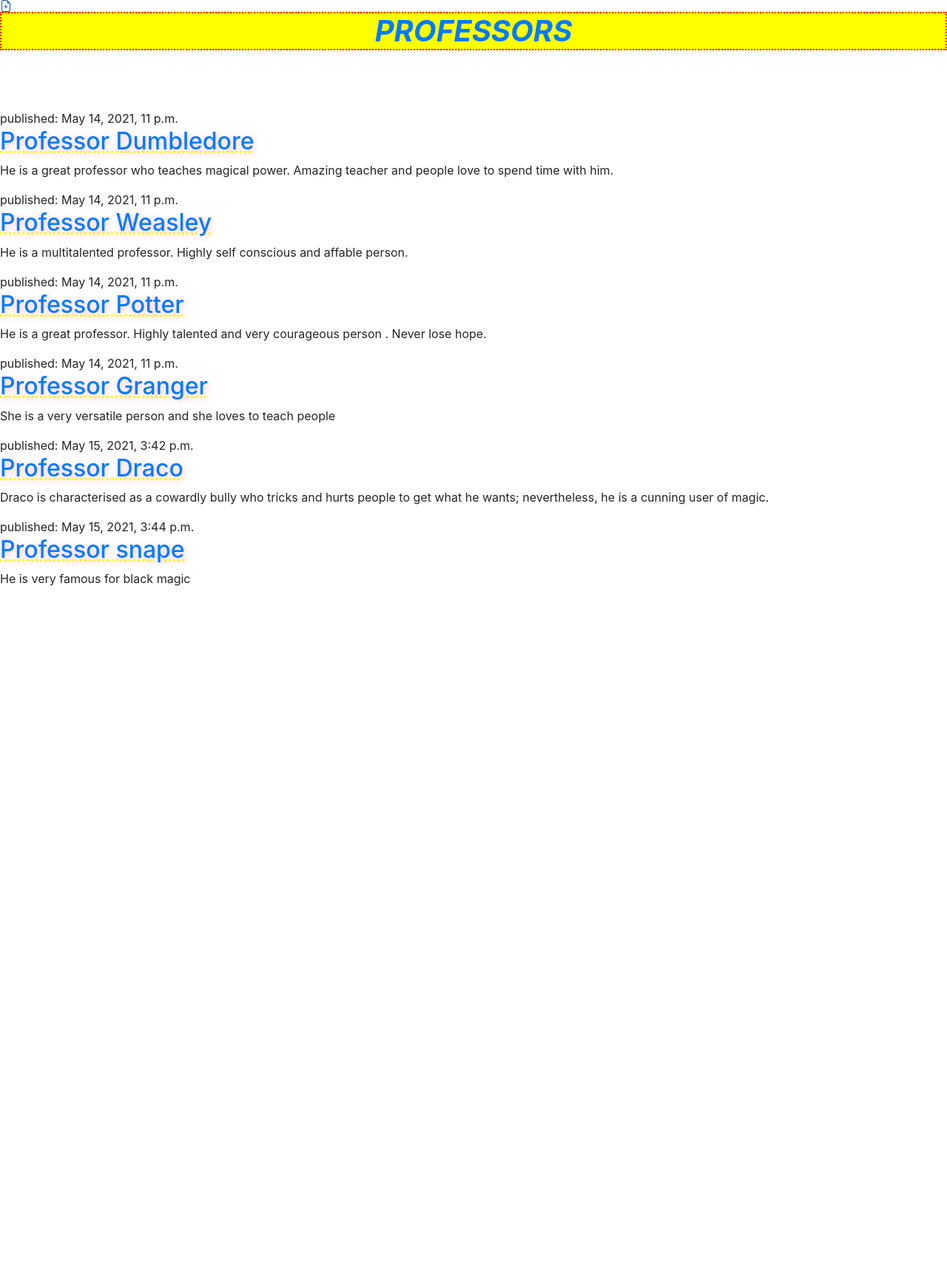
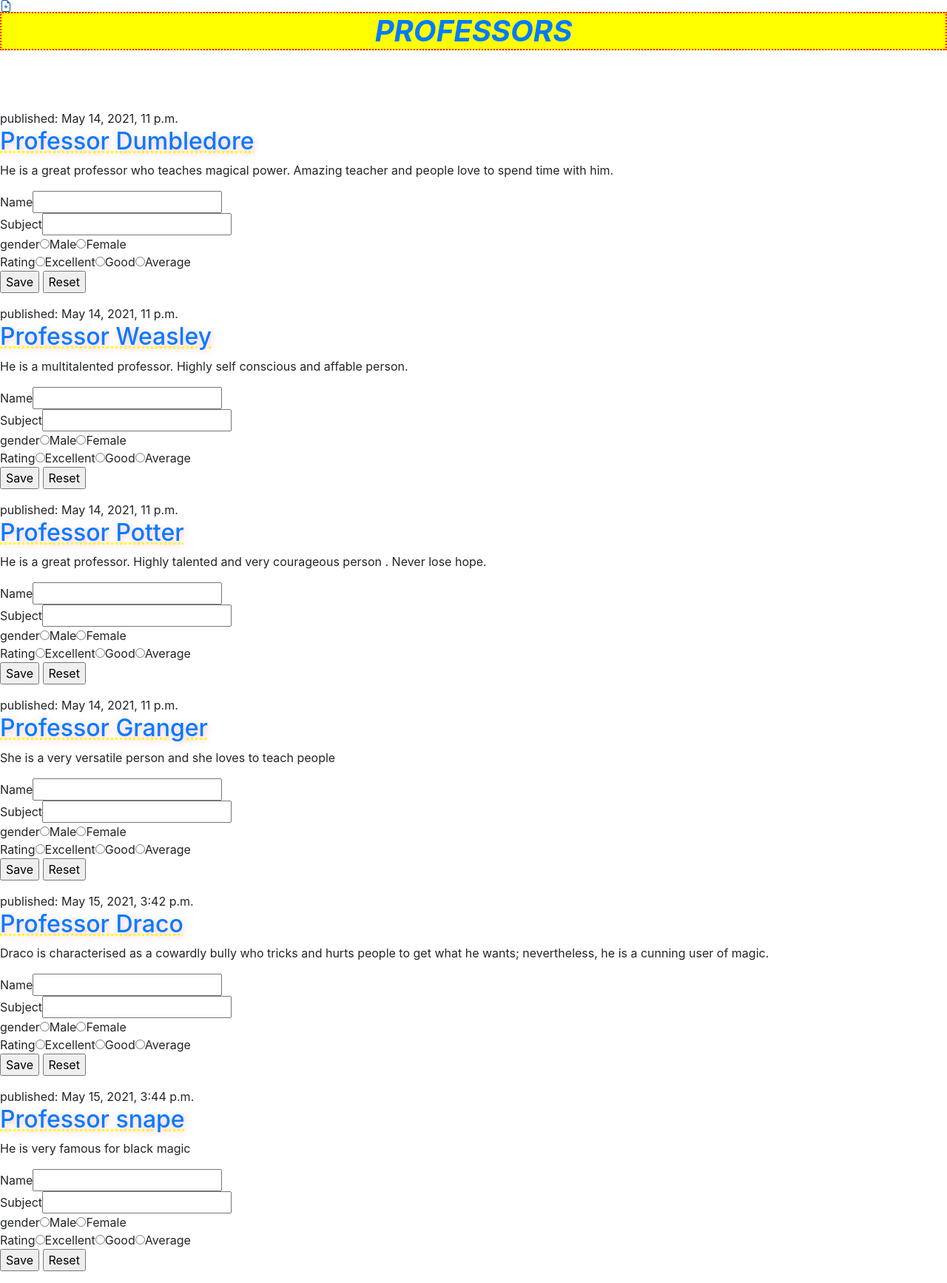
Before and after one commit to palak0659/my-blog, a Django app: page / in a window 1280 px wide. Shown: the whole page at 74% size. Before the commit the page ends 792 px from the top, so only its background shows below. Run offline with Django 3.2, Linux system fonts and the light colour scheme; data comes from the database, SQL or seed files in the repository.

Commit message:
Update presentation.html

```diff
--- a/blog/templates/blog/presentation.html
+++ b/blog/templates/blog/presentation.html
@@ -6,6 +6,18 @@
         <time>published: {{ post.published_date }}</time>
         <h2><a href="{% url 'post_detail' pk=post.pk %}">{{ post.title }}</a></h2>
         <p>{{ post.text|linebreaksbr }}</p>
+        <form action =""method ="post">
+<lable\>Name</lable><input type="text" name="fname">
+<br/>
+<lable\>Subject</lable><input type="text" name="fname">
+<br/>
+<lable\>gender</lable><input type="radio" name="gender"><lable\>Male</lable><input type="radio" name="gender"><lable\>Female</lable>
+<br/>
+<lable\>Rating</lable><input type="radio" name="rating"><lable\>Excellent</lable><input type="radio" name="rating"><lable\>Good</lable><input type="radio" name="rating"><lable\>Average</lable>
+<br/>
+<input type = "submit" value ="Save"/>
+<input type ="reset"/>
+</form>
     </article>
 {% endfor %}
 {% endblock %}
```
